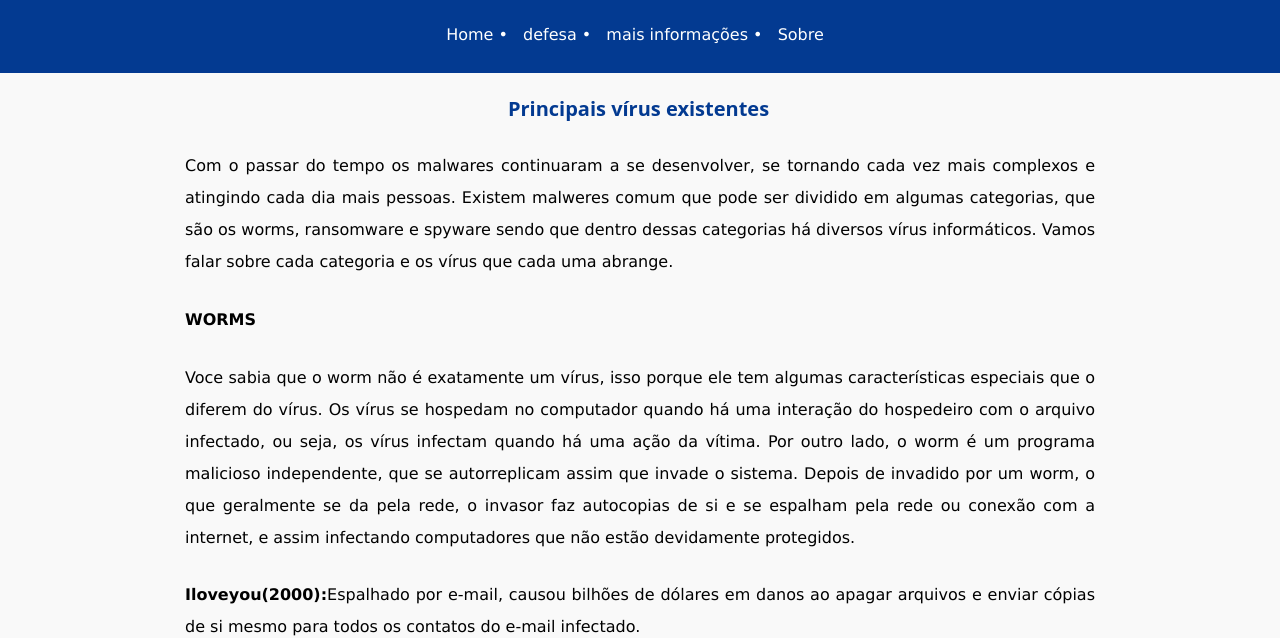
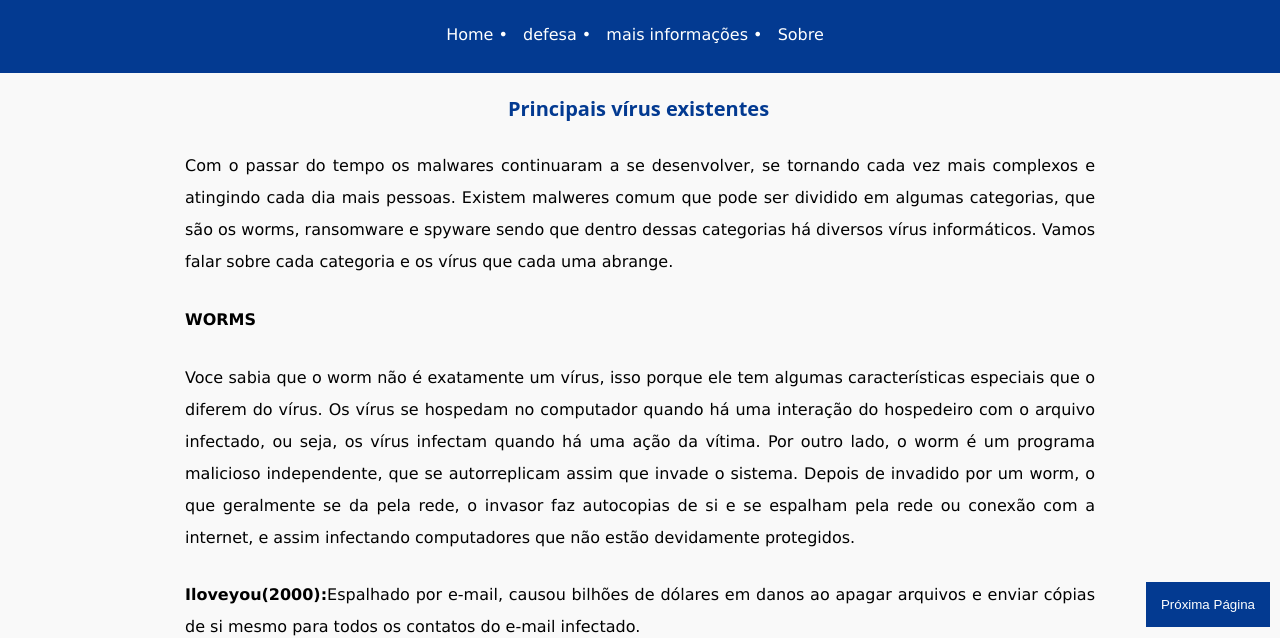
Before and after one commit to Sseveroama/Sseveroama-Virus-de-Computador-O-Que-Sao-e-Como-Nos-Afetam, a plain HTML site: page vírus.html in a window 1280 px wide. Shown: the part 163-801 px from the top of the page. Drawn offline with Linux system fonts and the light colour scheme.

Commit message:
vírus.html

```diff
--- a/vírus.html
+++ b/vírus.html
@@ -70,6 +70,11 @@
               <b>Avalie o site</b>
             </button>
             </a></center>
+  <a href="defesa.html" target="_blank">
+          <button class="botao-canto-inferior"
+          onclick="irParaProximaPagina(vírus.html)">Próxima Página
+         </button>
+        </a>
     </main><br>
   <footer>
     ©IFPA Campus Tucuruí - 2024 - Projeto Integrador
```
